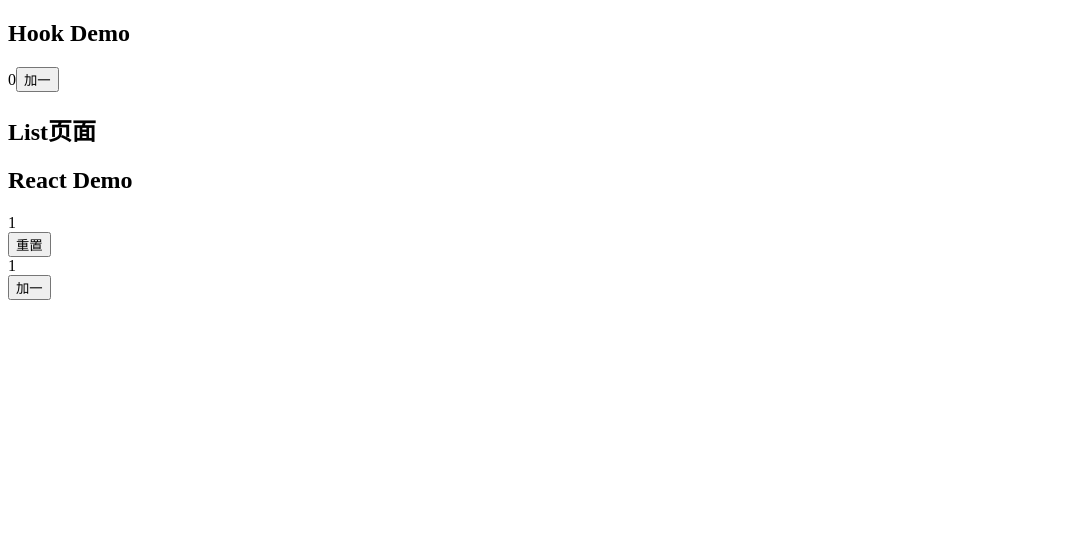
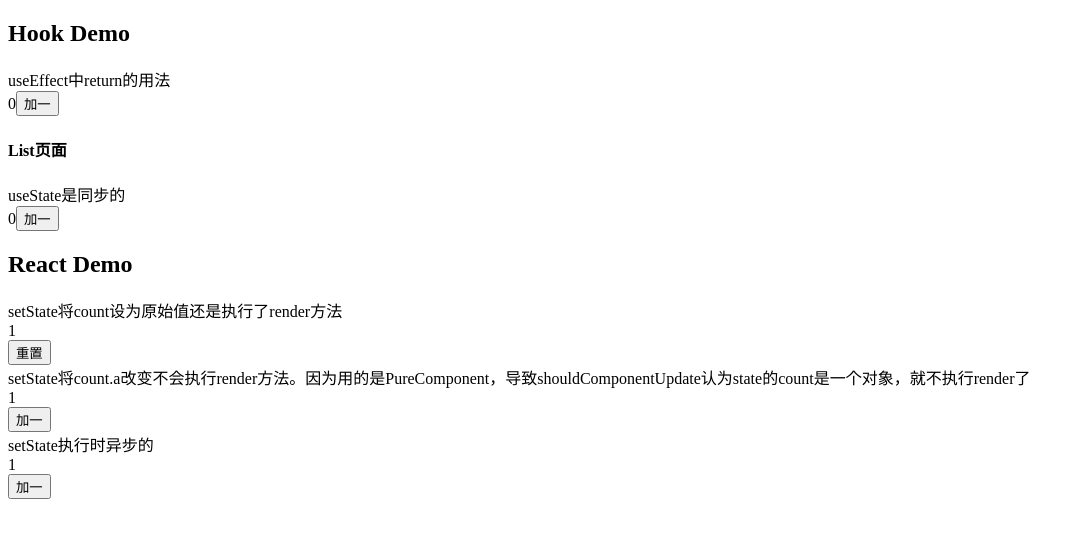
Before and after one commit to mybells/ReactStudy, a React (Create React App) app in the folder React/: page / in a window 1280 px wide. Shown: the top 538 px of the page, without its empty margins (0-1084 px from the left). Built offline with nearby package versions, Linux system fonts and the light colour scheme.

Commit message:
setState

```diff
--- a/React/src/App.js
+++ b/React/src/App.js
@@ -1,18 +1,27 @@
 import React from 'react';
 import UseEffectDemo from './pages/HookStudy/useEffectDemo'
+import UseStateDemo from './pages/HookStudy/useStateDemo'
 import SetStateDemo from './pages/ReactDemo/setStateDemo1'
 import SetStateDemo2 from './pages/ReactDemo/setStateDemo2'
+import SetStateDemo3 from './pages/ReactDemo/setStateDemo3'
 
 
 function App() {
   return (
     <div>
       <h2>Hook Demo</h2>
+      <div>useEffect中return的用法</div>
       <UseEffectDemo />
+      <div>useState是同步的</div>
+      <UseStateDemo />
+
       <h2>React Demo</h2>
+      <div>setState将count设为原始值还是执行了render方法</div>
       <SetStateDemo />
-      {/* PureCompnent和shouldCompnentUpdate */}
+      <div>setState将count.a改变不会执行render方法。因为用的是PureComponent，导致shouldComponentUpdate认为state的count是一个对象，就不执行render了</div>
       <SetStateDemo2 />
+      <div>setState执行时异步的</div>
+      <SetStateDemo3 />
     </div>
   );
 }
--- a/React/src/pages/HookStudy/useEffectDemo.js
+++ b/React/src/pages/HookStudy/useEffectDemo.js
@@ -7,7 +7,7 @@
       console.log('Index的return执行了')
     }
   })
-  return <h2>Index页面</h2>;
+  return <h4>Index页面</h4>;
 }
 
 function List() {
@@ -17,7 +17,7 @@
       console.log('List的return执行了')
     }
   })
-  return <h2>List页面</h2>;
+  return <h4>List页面</h4>;
 }
 
 export default function useEffectDemo() {
@@ -72,3 +72,6 @@
 /* 如果useEffect没有第二个参数，相当于传入一个全部状态的数组，只要state改变就会执行return中的函数 */
 /* 如果useEffect第二个参数为空数组，state改变不会会执行return中的函数，组件销毁时会执行return中的函数 */
 /* 如果useEffect第二个参数为不为空数组，数组中的状态改变会执行return中的函数，其他状态改变不会执行return中的函数，组件销毁时会执行return中的函数 */
+/* 更新后，如果是引用没变，即使值改变了也不会触发useEffect*/
+/* 更新后，如果是引用改变，即使值没变了也会触发useEffect*/
+/* 更新后，先查找第二个参数数组里面值，如果没传默认传入全部state。如果有先执行return里面的函数，再执行useEffect外部函数*/
--- /dev/null
+++ b/React/src/pages/HookStudy/useStateDemo.js
@@ -0,0 +1,37 @@
+import React, { useState, useEffect } from 'react'
+
+export default function useEffectDemo() {
+  const [count, setcount] = useState(0)
+  const [obj, setobj] = useState({ a: 1 })
+
+  useEffect((b) => {
+    //obj改变后，后执行
+    return (a)=>{
+      // console.log(a)//undefined
+      //obj改变后，先执行
+    }
+  })
+
+  const change=()=>{
+    // console.log(this)//undefined
+    console.log('执行前：',obj);
+    setobj((val)=>{
+      // console.log(val===obj);//true,val是obj的引用
+      let cloneObj={...obj};
+      // console.log(cloneObj===obj);//false
+      cloneObj.a++;
+      return cloneObj
+    })
+    console.log('执行后：',obj);
+    /* 执行前后相同，证明和setState一样是异步的 */
+  }
+  return (
+    <div>
+      {count}
+      <button onClick={() => {change()}}>加一</button>
+    </div>
+  )
+}
+
+/* useState和setState一样是异步的 */
+/* useState没回调函数 */
--- a/React/src/pages/ReactDemo/setStateDemo2.js
+++ b/React/src/pages/ReactDemo/setStateDemo2.js
@@ -18,4 +18,4 @@
     )
   }
 }
-/* setState将count.a改变不会执行render方法 */
+/* setState将count.a改变不会执行render方法。因为用的是PureComponent，导致shouldComponentUpdate认为state的count是一个对象，就不执行render了 */
--- /dev/null
+++ b/React/src/pages/ReactDemo/setStateDemo3.js
@@ -0,0 +1,30 @@
+import React, { Component } from 'react'
+
+export default class setStateDemo extends Component {
+  state = { count: 1 }
+
+  btnClick = () => {
+    let count=this.state.count+1;
+    this.setState({ count: count });
+    console.log(this.state.count)//还是上一次的值，因为setState执行是异步的
+
+    // this.setState({ count: count },function(state){
+    //   console.log(state)//undefined
+    //   console.log(this.state.count)//改变后的值
+    // });
+
+    // this.setState((state, props) => {
+    //   return {counter: state.counter + props.step};
+    // });
+  }
+
+  render() {
+    return (
+      <div>
+        <div> {this.state.count} </div>
+        <button onClick={this.btnClick}>加一</button>
+      </div>
+    )
+  }
+}
+/* setState是异步执行的 */
```
